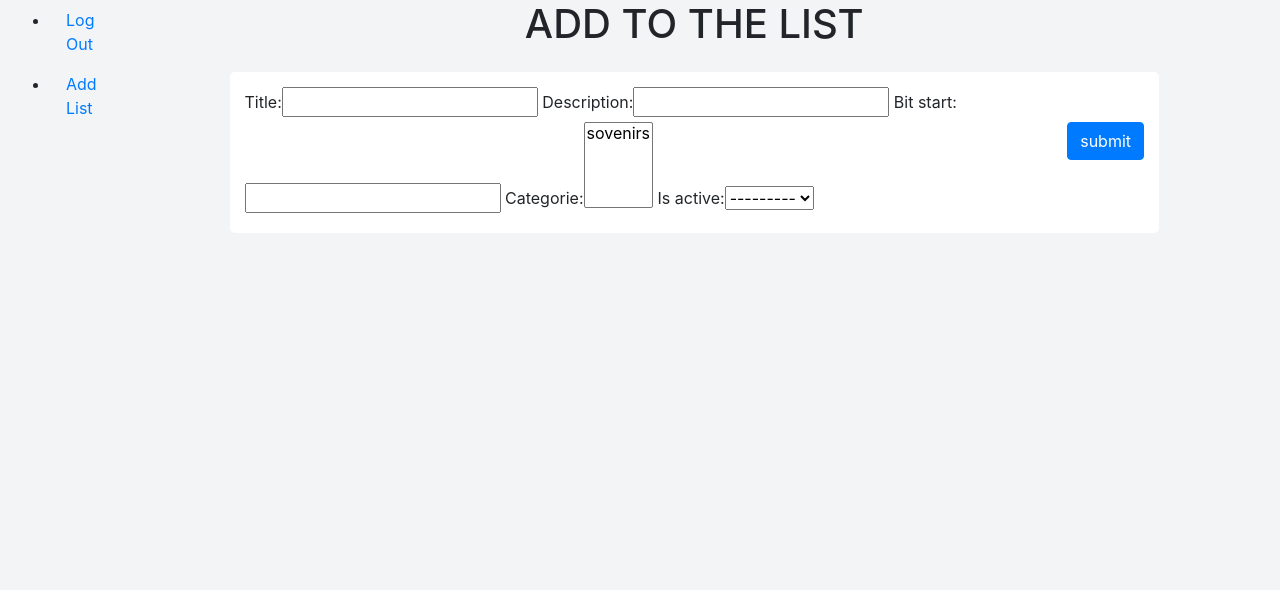
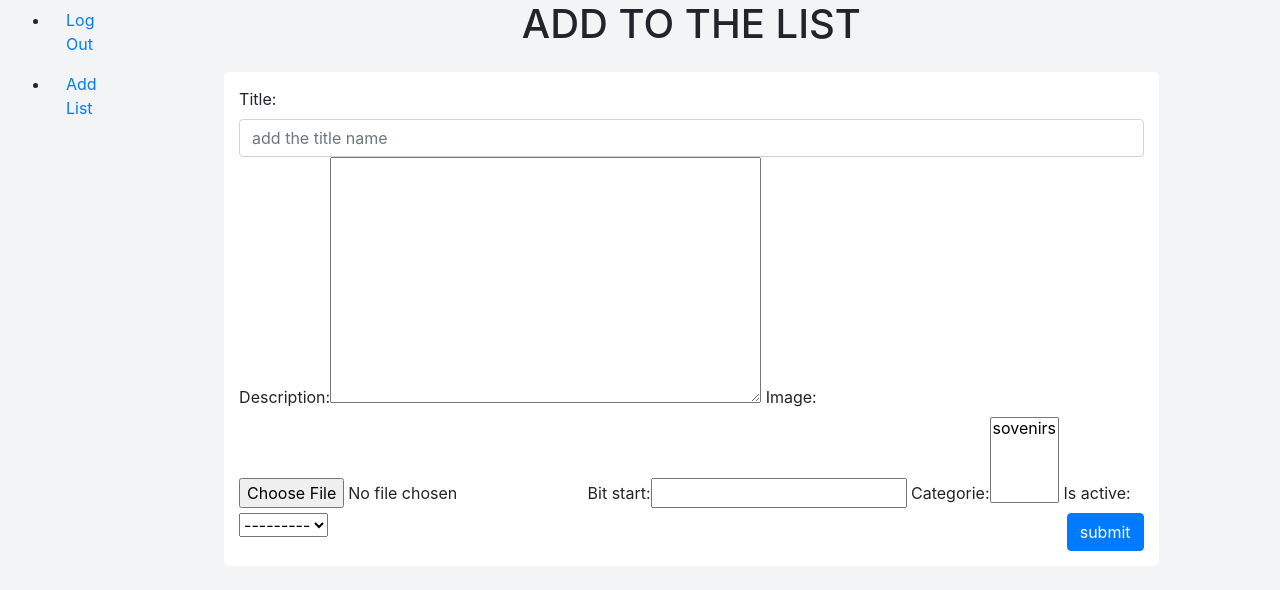
Before and after one commit to ARRIOLALEO/commercebidding, a Django app: page /addlist in a window 1280 px wide. Shown: the part 82-672 px from the top of the page. Run offline with Django 3.2, Linux system fonts and the light colour scheme; a user stored in the database is signed in; data comes from the database, SQL or seed files in the repository; both versions use the stored data as it was after the commit; some libraries are stand-ins or nearby versions.

Commit message:
now the images are saving

```diff
--- a/auctions/models.py
+++ b/auctions/models.py
@@ -18,9 +18,13 @@ class Listings(models.Model):
     list_active = [("not","yes"),("not","not")]
     title = models.CharField(max_length=160)
     description = models.CharField(max_length=500)
+    image = models.ImageField(upload_to='media/%Y/%m/%d/', blank=True)
     bit_start = models.FloatField()
     categorie = models.ManyToManyField(Categories,related_name="categories")
     is_active = models.CharField(max_length=8,choices=list_active)
+
+    def __str__(self):
+        return self.title
 
 
 class bits(models.Model):
--- a/auctions/templates/auctions/addlist.html
+++ b/auctions/templates/auctions/addlist.html
@@ -3,7 +3,7 @@
 {% block body %}
     <h1 class="text-center h1 text-uppercase mb-4"> add to the list </h1>
     <div class="col-md-10 offset-md-1">
-    <form action="{% url 'addlist' %}" method="post" style="background-color:white; padding:15px;border-radius:5px; overflow:hidden">
+    <form action="{% url 'addlist' %}" enctype='multipart/form-data'   method="post" style="background-color:white; padding:15px;border-radius:5px; overflow:hidden">
     <div class="form-row">
         {% csrf_token %}
     </div>
--- a/auctions/views.py
+++ b/auctions/views.py
@@ -1,18 +1,13 @@
-from secrets import choice
+from django import forms
 from django.contrib.auth import authenticate, login, logout, models
 from django.db import IntegrityError
 from django.db.transaction import commit
-from django.forms import fields, widgets
-from django.forms.forms import Form
-from  django.forms import ModelForm
+from django.forms import ModelForm, widgets
 from django.http import HttpResponse, HttpResponseRedirect
 from django.shortcuts import render
 from django.urls import reverse
 from django.contrib.auth.decorators import login_required
 from .models import User, Categories, Listings
-from django import forms
-from django.forms import NumberInput
-
 active = (('yes','yes'),('not','not'))
 
 def index(request):
@@ -20,9 +15,14 @@ def index(request):
 
 
 class formadd(ModelForm):
+    def __init__(self, *args , **kwargs):
+        super(formadd,self).__init__(*args, **kwargs)
+        self.fields['title'].widget.attrs ={'class':'form-control','placeholder':'add the title name'}
+        self.fields['description'].widget=forms.Textarea()
+
     class Meta:
         model = Listings
-        fields =['title','description','bit_start','categorie','is_active']
+        fields =['title','description','image','bit_start','categorie','is_active']
 
 def login_view(request):
     if request.method == "POST":
@@ -78,7 +78,8 @@ def register(request):
 @login_required(login_url='/login')
 def addlist(request):
     if request.method =="POST":
-        form = formadd(request.POST)
+        form = formadd(request.POST,request.FILES)
+        print(form)
         if form.is_valid():
             new_article = form.save()
             return HttpResponse("this was ok all")
--- a/commerce/settings.py
+++ b/commerce/settings.py
@@ -121,5 +121,7 @@ USE_TZ = True
 # https://docs.djangoproject.com/en/3.0/howto/static-files/
 
 STATIC_URL = '/static/'
-MEDIA_ROOT=os.path.join(BASE_DIR,'media/')
-MEDIA_URL="/media/"
+MEDIA_URL = '/media/'
+
+# Path where media is stored
+MEDIA_ROOT = os.path.join(BASE_DIR, 'media/')
--- a/commerce/urls.py
+++ b/commerce/urls.py
@@ -20,4 +20,4 @@ from django.conf.urls.static import static
 urlpatterns = [
     path("admin/", admin.site.urls),
     path("", include("auctions.urls"))
-]+static(settings.MEDIA_URL, document_root=settings.MEDIA_ROOT)
+]
```
Also changed, not shown: auctions/migrations/0006_listings_image.py (added), auctions/migrations/0007_alter_listings_image.py (added), auctions/migrations/0008_alter_listings_image.py (added), auctions/migrations/0009_alter_listings_image.py (added), db.sqlite3, media/media/2021/06/03/Screenshot_from_2021-05-23_07-48-14.png (added).
